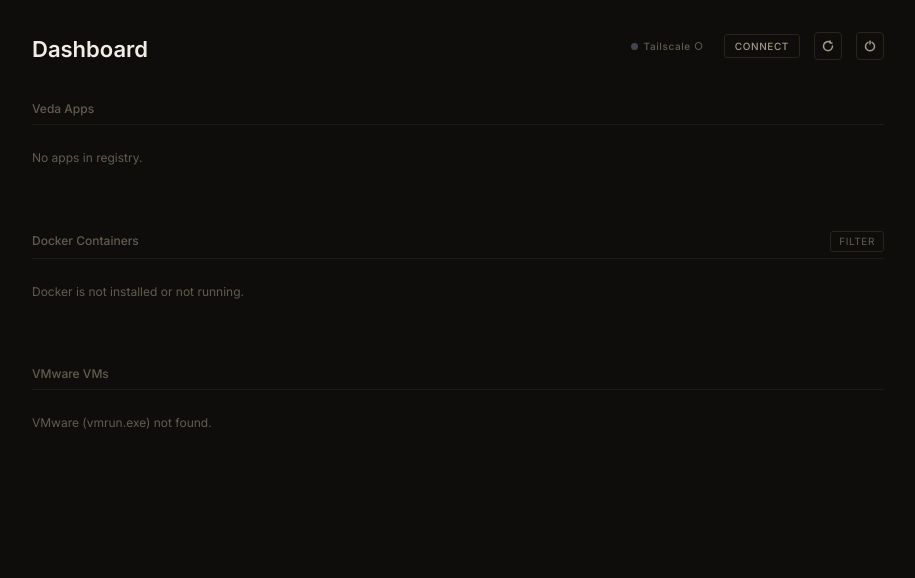
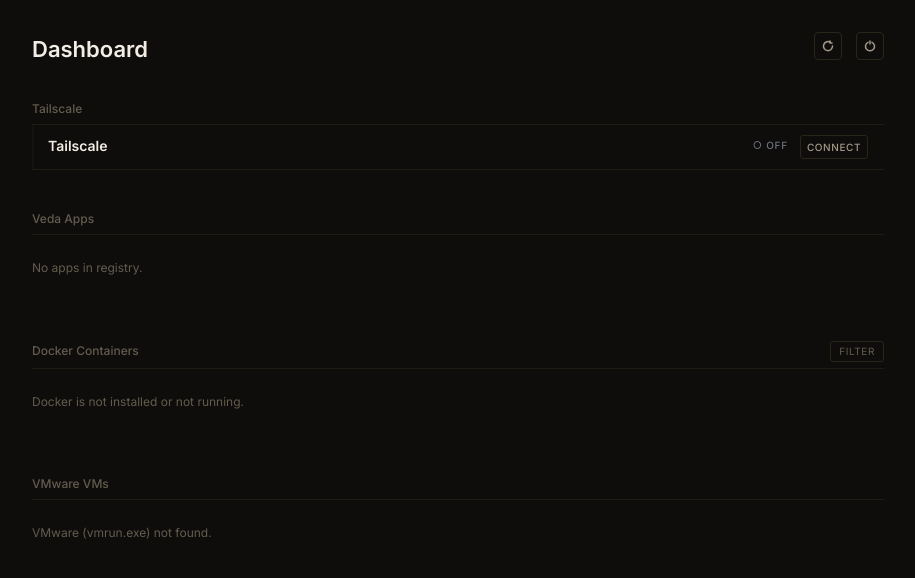
Before and after one commit to thedubpalace/veda-dashboard, a FastAPI app: page / in a window 1280 px wide. Shown: the top 578 px of the page, without its empty margins (182-1097 px from the left). Run offline with FastAPI, Linux system fonts and the light colour scheme; data that the repository does not hold is empty; some libraries are stand-ins or nearby versions.

Commit message:
ux(tailscale): promote to top section, reorder kill button below claude
- Move Tailscale from header widget into its own section above Veda Apps,
  rendered with the standard row/section pattern
- Reorder Veda app buttons: Stop/Start → Restart → Claude → Kill ×N

Co-Authored-By: Claude Sonnet 4.6 <noreply@anthropic.com>

```diff
--- a/templates/index.html
+++ b/templates/index.html
@@ -104,19 +104,6 @@
       <h1 style="font-size:22px; font-weight:600; color:var(--text-primary); line-height:1;">Dashboard</h1>
       <div class="flex items-center" style="gap:14px;">
 
-        <!-- Tailscale widget -->
-        <div id="tsWidget" style="display:flex; align-items:center; gap:10px;">
-          <div style="display:flex; align-items:center; gap:6px;">
-            <span id="tsDot" style="width:7px; height:7px; border-radius:50%; background:var(--status-stopped); flex-shrink:0; transition:background-color 120ms ease;"></span>
-            <span id="tsLabel" style="font-size:10px; font-weight:500; letter-spacing:0.06em; color:var(--text-muted); white-space:nowrap;">Tailscale</span>
-          </div>
-          <span id="tsIp" style="font-size:10px; font-family:var(--font-mono); color:var(--accent-text); letter-spacing:0.02em; white-space:nowrap;"></span>
-          <button id="tsToggle" onclick="toggleTailscale(this)" disabled
-            style="height:24px; padding:0 10px; border:1px solid var(--border-default); background:transparent; color:var(--text-secondary); font-family:var(--font-sans); font-size:10px; font-weight:500; letter-spacing:0.06em; text-transform:uppercase; border-radius:3px; cursor:pointer; transition:all 120ms ease; white-space:nowrap;"
-            onmouseover="if(!this.disabled){this.style.borderColor='var(--border-focus)'; this.style.color='var(--accent-text)';}"
-            onmouseout="this.style.borderColor='var(--border-default)'; this.style.color='var(--text-secondary)';">…</button>
-        </div>
-
         <button id="refreshBtn" onclick="refreshAll()" title="Refresh"
           style="width:28px; height:28px; border:1px solid var(--border-default); border-radius:4px; background:transparent; color:var(--text-secondary); display:flex; align-items:center; justify-content:center; cursor:pointer; transition:border-color 120ms ease;"
           onmouseover="this.style.borderColor='var(--border-focus)'"
@@ -137,6 +124,16 @@
         </button>
       </div>
     </header>
+
+    <!-- Tailscale -->
+    <section class="mb-10">
+      <div class="flex items-baseline justify-between pb-1.5" style="border-bottom:1px solid var(--border-divider);">
+        <h2 style="font-size:12px; font-weight:500; color:var(--text-muted);">Tailscale</h2>
+      </div>
+      <div id="tailscaleBody">
+        <div style="padding:24px 0; font-size:12px; color:var(--text-muted);">Loading…</div>
+      </div>
+    </section>
 
     <!-- Veda Apps -->
     <section class="mb-10">
@@ -450,11 +447,11 @@
             btns.push(btn("Restart", "start", (b) => action(b, `/api/apps/${enc}/restart`, undefined, 5000, true, "Restarting…")));
           }
         }
+        if (a.localPath) {
+          btns.push(btn("Claude", "shell", (b) => action(b, `/api/apps/${enc}/shell`)));
+        }
         if (n > 0) {
           btns.push(btn(`Kill ×${n}`, "stop", (b) => action(b, `/api/apps/${enc}/claude-sessions/kill-all`)));
-        }
-        if (a.localPath) {
-          btns.push(btn("Claude", "shell", (b) => action(b, `/api/apps/${enc}/shell`)));
         }
         body.appendChild(row(running, cells, btns, mon));
       });
@@ -641,20 +638,14 @@
 
     // ---------- Tailscale ----------
     function renderTailscale(s) {
-      const dot = document.getElementById("tsDot");
-      const label = document.getElementById("tsLabel");
-      const ip = document.getElementById("tsIp");
-      const toggle = document.getElementById("tsToggle");
+      const body = document.getElementById("tailscaleBody");
+      body.innerHTML = "";
       const connected = !!(s && s.connected);
-      dot.style.background = connected ? "var(--status-running)" : "var(--status-stopped)";
-      label.style.color = connected ? "var(--status-running-text)" : "var(--text-muted)";
-      label.textContent = connected ? "Tailscale ●" : "Tailscale ○";
-      ip.textContent = connected && s.ip ? s.ip : "";
-      toggle.disabled = false;
-      toggle.style.opacity = "";
-      toggle.style.cursor = "pointer";
-      toggle.textContent = connected ? "Disconnect" : "Connect";
-      toggle.dataset.connected = connected ? "1" : "0";
+      const cells = [nameLine("Tailscale", connected)];
+      if (connected && s.ip) cells.push(monoLine(s.ip, true));
+      const toggleBtn = btn(connected ? "Disconnect" : "Connect", connected ? "stop" : "start", (b) => toggleTailscale(b));
+      toggleBtn.dataset.connected = connected ? "1" : "0";
+      body.appendChild(row(connected, cells, [toggleBtn]));
     }
 
     async function loadTailscale() {
@@ -667,7 +658,6 @@
     }
 
     async function toggleTailscale(b) {
-      const wasConnected = b.dataset.connected === "1";
       b.disabled = true;
       b.style.opacity = "0.5";
       b.style.cursor = "not-allowed";
@@ -680,10 +670,6 @@
         toast(data.connected ? "Tailscale connected" : "Tailscale disconnected", true);
       } catch (e) {
         toast(e.message || "Tailscale toggle failed", false);
-        b.innerHTML = original;
-        b.disabled = false;
-        b.style.opacity = "";
-        b.style.cursor = "pointer";
         loadTailscale();
       }
     }
```
